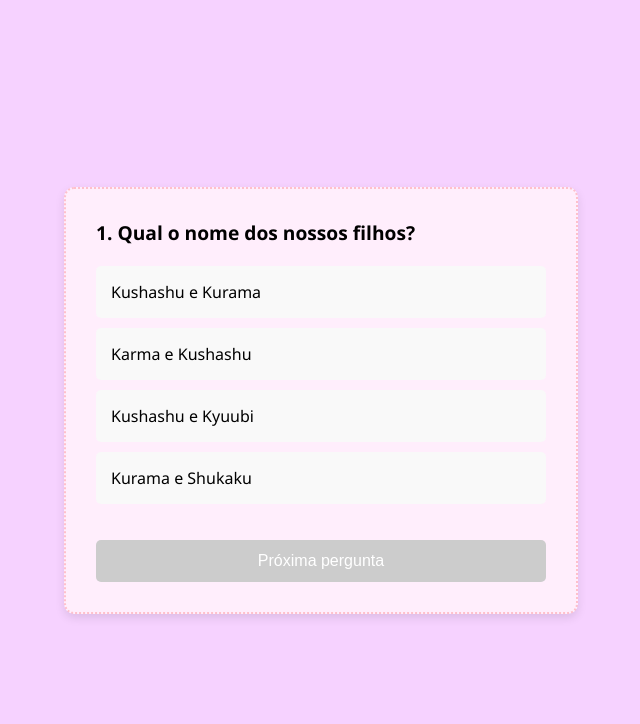
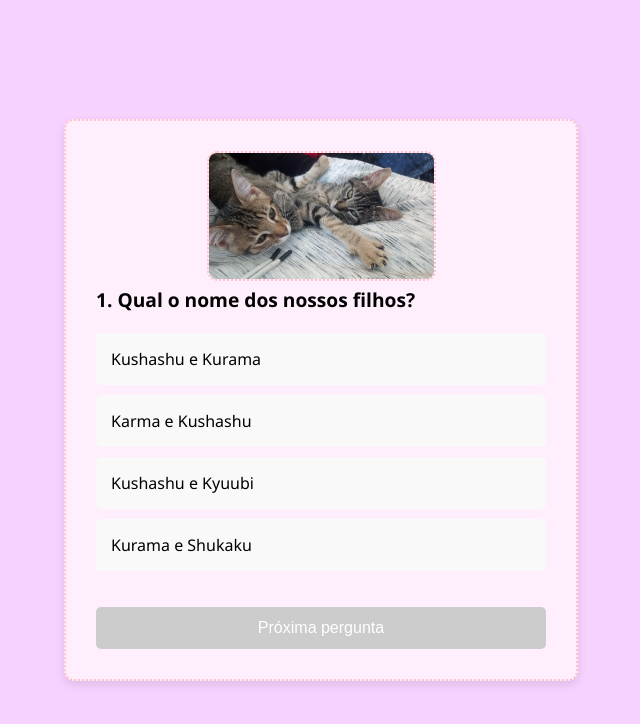
Before and after one commit to LuizZignani/Maduliro-Quiz, a plain HTML site: page index.html in a window 1280 px wide. Shown: the whole page, without its empty margins (319-959 px from the left). Drawn offline with Linux system fonts and the light colour scheme.

Commit message:
Added Img to questions
Added img to questions. Need to optimize script in order to clean code.

```diff
--- a/index.html
+++ b/index.html
@@ -25,6 +25,21 @@
             border-color: pink;
             box-shadow: 0 4px 10px rgba(0, 0, 0, 0.1);
             width: 450px;
+        }
+
+        .image {
+            align-items: center;
+            text-align: center;
+            justify-content: center;
+        }
+
+        img {
+            background-color: #ffeefc;
+            border-radius: 10px;
+            border-style: dotted;
+            border-width: 2px;
+            border-color: pink;
+            image-resolution: inherit;
         }
 
         .question {
@@ -88,6 +103,8 @@
 <body>
 
     <div class="quiz-container" id="quiz-container">
+        <div class="image" id="question-image">
+        </div>
         <div class="question" id="question-text">Carregando pergunta...</div>
         <ul class="options" id="options-list"></ul>
         <button id="next-btn" disabled>Próxima pergunta</button>
@@ -103,6 +120,7 @@
     <script>
         const quizData = [
             {
+                image: "<img src='./img/img1.jpeg' width='50%' height='50%'>",
                 question: "Qual o nome dos nossos filhos?",
                 options: [
                     "Kushashu e Kurama",
@@ -113,6 +131,7 @@
                 correct: 3
             },
             {
+                image: "<img src='./img/img2.jpeg' width='50%' height='50%'>",
                 question: "Qual a data do nosso namoro?",
                 options: [
                     "03/05/2026",
@@ -123,6 +142,7 @@
                 correct: [1, 3]
             },
             {
+                image: "<img src='./img/img3.jpeg' width='50%' height='50%'>",
                 question: "Qual será a data do nosso noivado e casamento?",
                 options: [
                     "Agora, os dois",
@@ -133,6 +153,7 @@
                 correct: [0, 1, 2, 3]
             },
             {
+                image: "<img src='./img/img4.jpeg' width='50%' height='50%'>",
                 question: "Quem ama mais?",
                 options: [
                     "O Murilo",
@@ -143,6 +164,7 @@
                 correct: 0
             },
             {
+                image: "<img src='./img/img5.jpeg' width='50%' height='50%'>",
                 question: "Quem falou 'Eu te amo' primeiro?",
                 options: [
                     "O Murilo",
@@ -151,6 +173,7 @@
                 correct: 0
             },
             {
+                image: "<img src='./img/img6.jpeg' width='50%' height='50%'>",
                 question: "Qual foi nosso primeiro encontro?",
                 options: [
                     "Cinema",
@@ -161,6 +184,7 @@
                 correct: 0
             },
             {
+                image: "<img src='./img/img7.jpeg' width='50%' height='50%'>",
                 question: "Em ordem, quais foram os bichinhos que nós modelamos?",
                 options: [
                     "Cogumelo, dinossauro e urso",
@@ -171,6 +195,7 @@
                 correct: 3
             },
             {
+                image: "<img src='./img/img8.jpeg' width='50%' height='50%'>",
                 question: "De onde vem a frase: 'Eu te amo mais do que uma pessoa poderia amar outra pessoa'",
                 options: [
                     "Crepúsculo",
@@ -181,6 +206,7 @@
                 correct: 3
             },
             {
+                image: "<img src='./img/img9.jpeg' width='50%' height='50%'>",
                 question: "Se um de nós comenta que acabou de esquecer o que iria falar, a opção certa a se fazer é:",
                 options: [
                     "Tentar ajudar a lembrar, como repetindo oq estava dizendo antes.",
@@ -191,6 +217,7 @@
                 correct: 2
             },
             {
+                image: "<img src='./img/img10.jpeg' width='50%' height='50%'>",
                 question: "Qual a data prevista para nós amarmos",
                 options: [
                     "Sempre",
@@ -213,9 +240,11 @@
         const resultBox = document.getElementById('result-container');
         const scoreText = document.getElementById('score-text');
         const happytexto = document.getElementById('happy-text');
+        const imagem = document.getElementById('question-image');
 
         function loadQuestion() {
             const currentQuestion = quizData[currentQuestionIdx];
+            imagem.innerHTML = currentQuestion.image;
             questionText.innerText = `${currentQuestionIdx + 1}. ${currentQuestion.question}`;
             optionsList.innerHTML = '';
             selectedAnswerIdx = null;
@@ -257,14 +286,14 @@
             }
         });
 
-        function textoPontuacao(pont){
-            if (pont == 10){
+        function textoPontuacao(pont) {
+            if (pont == 10) {
                 happytexto.innerText = `Vocês dois são um casal perfeito!`;
             }
-            else if (pont >= 6){
+            else if (pont >= 6) {
                 happytexto.innerText = `Vocês estão próximos a perfeição de um casal!`;
             }
-            else{
+            else {
                 happytexto.innerText = `Às vezes, é difícil lembrar de cada detalhe, mas sempre podemos lembrar novamente das memórias!`;
             }
         }
@@ -284,7 +313,7 @@
             loadQuestion();
         }
 
-        function iddqd(){
+        function iddqd() {
             console.log("4,4,4,1,1,1,4,4,3,4");
         }
 
```
Also changed, not shown: img/img1.jpeg (added), img/img10.jpeg (added), img/img2.jpeg (added), img/img3.jpeg (added), img/img4.jpeg (added), img/img5.jpeg (added), img/img6.jpeg (added), img/img7.jpeg (added), img/img8.jpeg (added), img/img9.jpeg (added).
